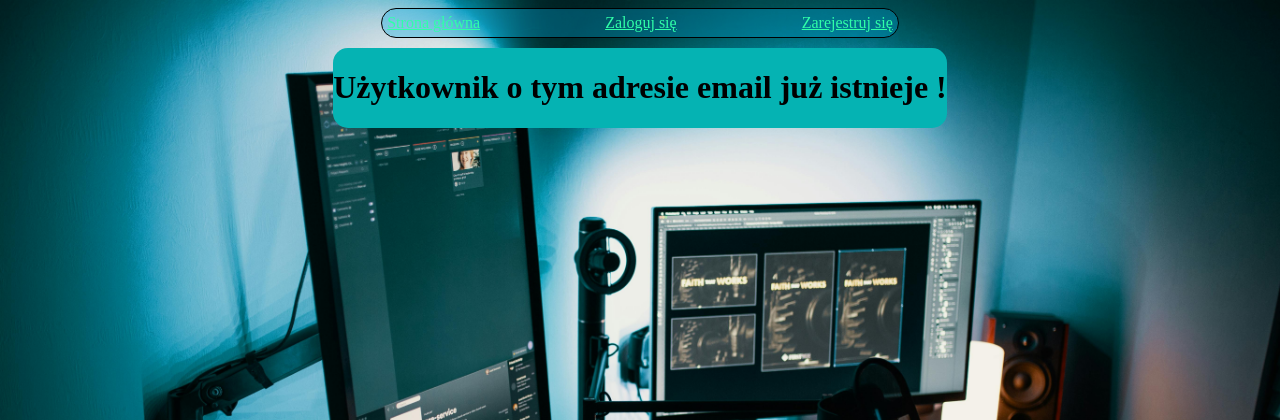
After one commit to Ksymenka/serwis_komputerowy, a PHP site: page /loggin/userAlreadyExists.html in a window 1280 px wide. The commit adds this page. Shown: the top 420 px of the page. Run offline with PHP 8.4, Linux system fonts and the light colour scheme.

Commit message:
don't add existing users

```diff
--- a/loggin/registration.html
+++ b/loggin/registration.html
@@ -13,7 +13,7 @@
         <a href="../loggin/login.html">Zaloguj się</a>
     </header>
 
-       <form action="checkCredentias.php" method="post" id="rejestracja">
+       <form action="./checkCredentials.php" method="post" id="rejestracja">
         <h1>Podaj swoje dane</h1>
             <p><input id="imie" type="text" placeholder="Imię" name="imie"></p>
             <p><input id="nazwisko" type="text" placeholder="Nazwisko" name="nazwisko"></p>
--- /dev/null
+++ b/loggin/userAlreadyExists.html
@@ -0,0 +1,20 @@
+<!DOCTYPE html>
+<html lang="en">
+<head>
+    <meta charset="UTF-8">
+    <meta name="viewport" content="width=device-width, initial-scale=1.0">
+    <link rel="stylesheet" href="style.css">
+    <title>Document</title>
+</head>
+<body>
+    <header>
+        <a href="index.html">Strona główna</a>
+        <a href="loggin/login.html">Zaloguj się</a>
+        <a href="loggin/registration.html">Zarejestruj się</a>
+    </header>
+
+    <div class="content">
+        <h1>Użytkownik o tym adresie email już istnieje !</h1>
+    </div>
+</body>
+</html>
```
Also changed, not shown: loggin/checkCredentials.php (+6 -2 lines), news.html (line endings or trailing spaces).
